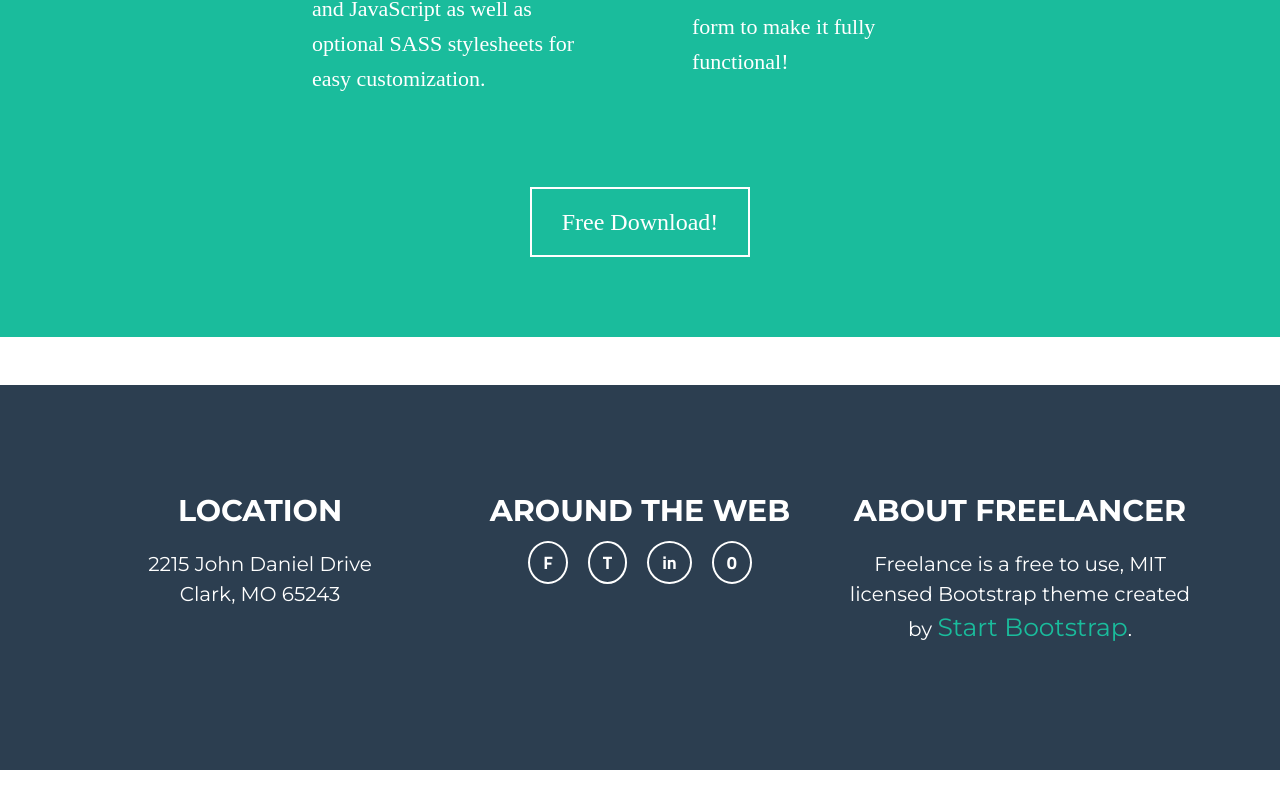
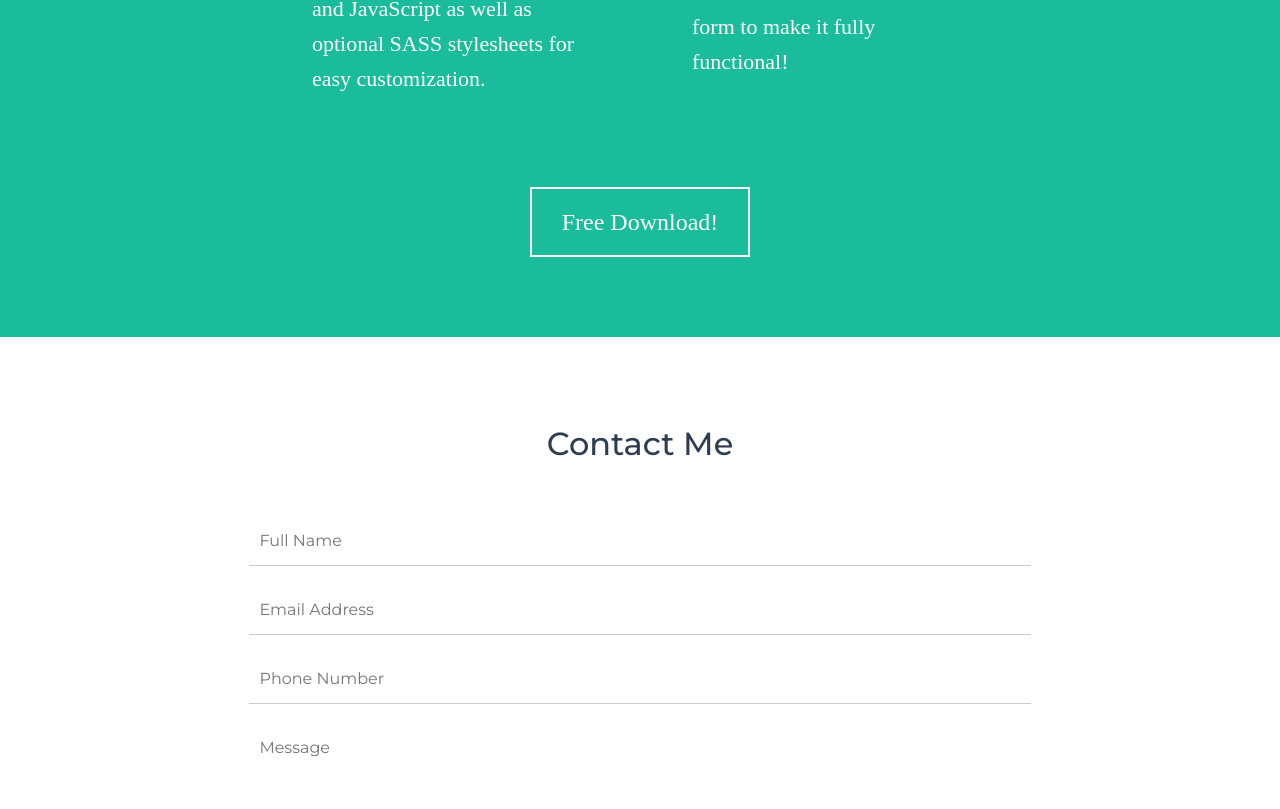
Before and after one commit to Haneen-mosa-naji/ReactTask1, a React (Vite) app: page / in a window 1280 px wide. Shown: the part 1941-2750 px from the top of the page. Before the commit the page ends 2711 px from the top, so only its background shows below. Built offline with nearby package versions, Linux system fonts and the light colour scheme.

Commit message:
Contact Me component

```diff
--- a/src/App.jsx
+++ b/src/App.jsx
@@ -7,6 +7,7 @@ import Hero from './Components/Hero/Hero.jsx'
 import Portfoliol from './Components/Portfolio/Portfolio.jsx'
 import About from './Components/Aboutt/About.jsx'
 import Footer from './Components/Footer/Footer.jsx'
+import  Contact from './Components/ContactMe/ContactMe.jsx'
 function App() {
 
 
@@ -16,7 +17,9 @@ function App() {
       <Hero/>
       <Portfoliol/>
       <About/>
+        <Contact/>
       <Footer/>
+
     </>
   )
 }
--- a/src/Components/ContactMe/ContactMe.jsx
+++ b/src/Components/ContactMe/ContactMe.jsx
@@ -1,7 +1,25 @@
 import ContactMeStyle from './ContactMe.module.css';
 
 function ContactMe() {
+  return (
+    <section className={`container ${ContactMeStyle.Contact} d-flex flex-column gap-3 w-100 my-5`} id="Contact">
+      <h2 className={`${ContactMeStyle.Title}`}>Contact Me</h2>
+      <form className={` d-flex flex-column  ${ContactMeStyle.Form}`} >
 
- }
+          <input className={`${ContactMeStyle.Input} `} type="text" id="name" name="name" placeholder="Full Name" required />
 
- export default ContactMe;
+          <input className={`${ContactMeStyle.Input} `} type="email" id="email" name="email" placeholder="Email Address" required />
+
+
+          <input className={`${ContactMeStyle.Input} `} type="tel" id="phone" name="phone" placeholder="Phone Number" />
+
+          <textarea className={`${ContactMeStyle.Textarea}`} id="message" name="message" placeholder="Message" rows="5" required></textarea>
+
+          <input className={`${ContactMeStyle.Button}`} type="submit" id="send" value="Send" />
+
+      </form>
+    </section>
+  );
+}
+
+export default ContactMe;
--- a/src/Components/ContactMe/ContactMe.module.css
+++ b/src/Components/ContactMe/ContactMe.module.css
@@ -0,0 +1,67 @@
+.Contact {
+    width: 100%;
+    padding: 40px 0;
+  font-family: "Montserrat", -apple-system, BlinkMacSystemFont, "Segoe UI", Roboto, "Helvetica Neue", Arial, "Noto Sans", sans-serif, "Apple Color Emoji", "Segoe UI Emoji", "Segoe UI Symbol", "Noto Color Emoji";
+
+    color: rgb(44, 62, 80);
+    text-align: center;
+}
+
+
+
+
+.Form {
+    width:100%;
+    display: flex;
+    flex-direction: column;
+    align-items: center;
+    margin-top: 20px;
+
+}
+
+.Input {
+    width: 70%;
+font-size: 1.5rem;
+    border-left: 0;
+    border-right: 0;
+    border-top: 0;
+    border-radius: 0;
+    border-bottom: 1px solid #ccc;
+
+
+    margin: 10px 0;
+    padding: 12px 10px;
+    font-size: 16px;
+
+
+    box-sizing: border-box;
+}
+
+.Textarea {
+   width: 70%;
+    margin: 10px 0;
+    padding: 12px 10px;
+    font-size: 16px;
+     border-left: 0;
+    border-right: 0;
+    border-top: 0;
+    border-radius: 0;
+    border-bottom: 1px solid #ccc;
+
+
+    min-height: 120px;
+}
+
+.Button {
+    background-color: rgb(26, 188, 156);
+    color: white;
+    border: none;
+    border-radius: 8px;
+    width: 120px;
+    padding: 10px;
+    font-size: 16px;
+    cursor: pointer;
+    margin-top: 15px;
+    item-self:flex-start;
+        resize: vertical;
+}
--- a/src/Components/Footer/Footer.module.css
+++ b/src/Components/Footer/Footer.module.css
@@ -1,11 +1,10 @@
-@import url('https://fonts.googleapis.com/css2?family=Lato:ital,wght@0,100;0,300;0,400;0,700;0,900;1,100;1,300;1,400;1,700;1,900&family=Titillium+Web:ital,wght@0,200;0,300;0,400;0,600;0,700;0,900;1,200;1,300;1,400;1,600;1,700&display=swap');
 
 .footer {
     background-color: rgb(44, 62, 80);
     color: white;
     padding: 50px 0;
     text-align: center;
-    font-family: "Titillium Web", sans-serif;
+   font-family: "Times New Roman", Times, serif;
 }
 
 .footerChild {
@@ -19,7 +18,7 @@
 .footerPart2 a {
 
     margin: 0 10px;
-    padding: 6px 13px;
+    padding: 7px 13px;
     color: white;
     text-decoration: none;
     border: 2px solid white;
--- a/src/Components/Hero/Hero.jsx
+++ b/src/Components/Hero/Hero.jsx
@@ -3,9 +3,9 @@ import Heroimg from './../../assets/images/avataaars.svg';
 
 function Hero() {
   return (
-    <section className={HeroStyle.StartBootstrap} id="StartBootstrap">
+    <section className={`${HeroStyle.StartBootstrap} mb-4`} id="StartBootstrap">
       <div className="container d-flex flex-column justify-content-center align-items-center text-center">
-        <img src={Heroimg} alt="Avatar" className={HeroStyle.HeroImg} />
+        <img src={Heroimg} alt="Avatar" className={`${HeroStyle.HeroImg}`} />
         <h1>Start Bootstrap</h1>
         <p>Graphic Artist - Web Designer - Illustrator</p>
       </div>
```
